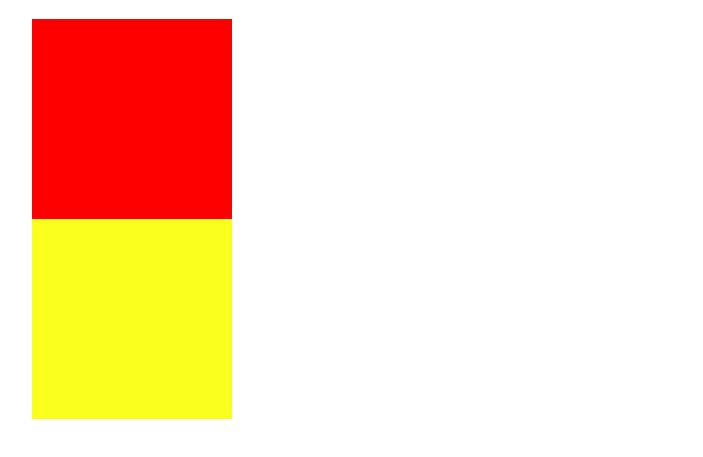
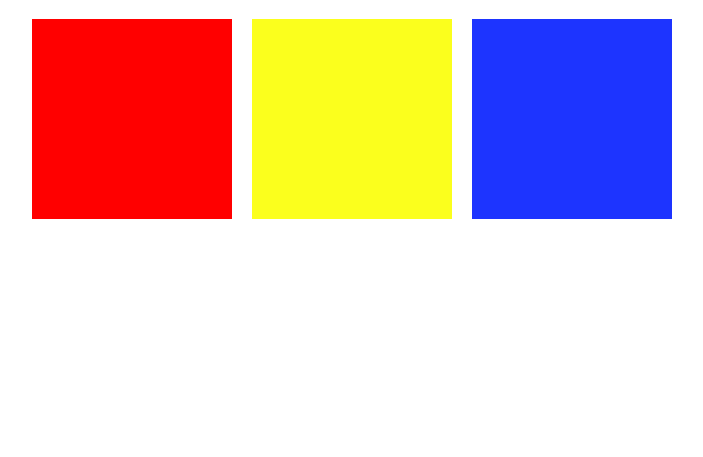
Before and after one commit to EvseevCoder/test_repo, a plain HTML site: page index.html in a window 1280 px wide. Shown: the part 61-518 px from the top of the page, without its empty margins (8-711 px from the left). Drawn offline with Linux system fonts and the light colour scheme.

Commit message:
фикс main

```diff
--- a/index.html
+++ b/index.html
@@ -10,9 +10,11 @@
   <body>
     <div class="container">
       <h1>Работа с гитом</h1>
-      <div class="red"></div>
-      <div class="yellow"></div>
-      <div class="blue"></div>
+      <div class="block">
+        <div class="red"></div>
+        <div class="yellow"></div>
+        <div class="blue"></div>
+      </div>
     </div>
   </body>
 </html>
--- a/style.css
+++ b/style.css
@@ -22,3 +22,9 @@
   height: 200px;
   background-color: rgb(251, 255, 29);
 }
+
+.blue {
+  width: 200px;
+  height: 200px;
+  background-color: rgb(29, 52, 255);
+}
```
